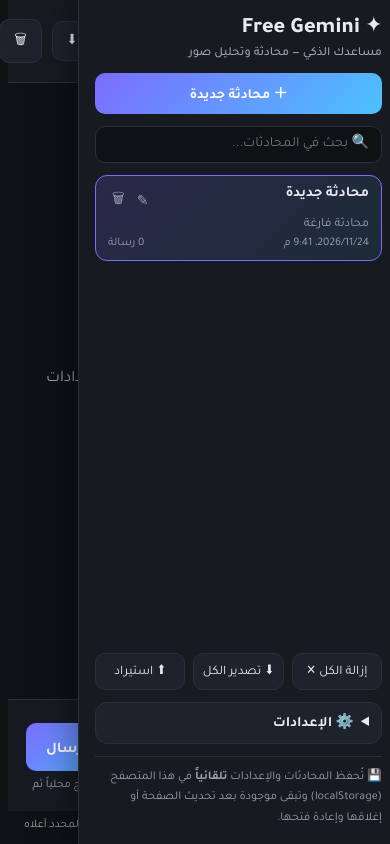
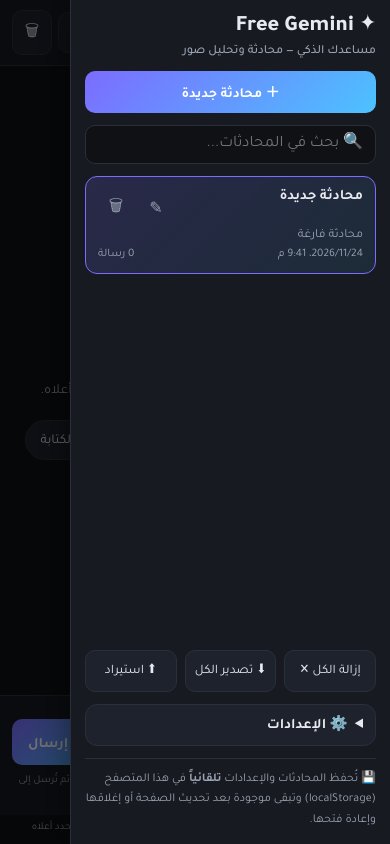
Before and after one commit to abuyasserahmed3-cyber/blank-app, a plain HTML site: page index.html in a window 390 px wide. Both pictures are taken after a click on the button "القائمة". Drawn offline with Linux system fonts and the light colour scheme.

Commit message:
📱 تحسين الواجهة للجوال/أندرويد
- قائمة جانبية منزلقة مع خلفية معتمة (إغلاق بالنقر خارجها أو Escape)
- أزرار لمس كبيرة 44px وخطوط حقول 16px لمنع التكبير التلقائي
- دعم safe-area وشريط الحالة + viewport-fit=cover و theme-color
- تخطيط مدمج للشاشات الصغيرة (<=380px) والأفقية القصيرة
- إخفاء عناصر غير ضرورية في الترويسة على الجوال

Co-authored-by: arena-agent <297053741+arena-agent@users.noreply.github.com>

```diff
--- a/index.html
+++ b/index.html
@@ -2,7 +2,11 @@
 <html lang="ar" dir="rtl">
 <head>
 <meta charset="UTF-8" />
-<meta name="viewport" content="width=device-width, initial-scale=1.0" />
+<meta name="viewport" content="width=device-width, initial-scale=1.0, viewport-fit=cover" />
+<meta name="theme-color" content="#0f1115" />
+<meta name="mobile-web-app-capable" content="yes" />
+<meta name="apple-mobile-web-app-capable" content="yes" />
+<meta name="apple-mobile-web-app-status-bar-style" content="black-translucent" />
 <title>Free Gemini — مساعدك الذكي</title>
 <link rel="preconnect" href="https://fonts.googleapis.com" />
 <link href="https://fonts.googleapis.com/css2?family=Tajawal:wght@400;500;700;800&family=IBM+Plex+Sans+Arabic:wght@400;500;600&display=swap" rel="stylesheet" />
@@ -13,12 +17,15 @@
     --user-bg:#2b2350; --assistant-bg:#1e222c; --danger:#ff6b6b; --success:#3ddc97;
     --radius:14px;
   }
-  *{box-sizing:border-box}
+  *{box-sizing:border-box; -webkit-tap-highlight-color:transparent}
   html,body{height:100%}
   body{
     margin:0; font-family:'Tajawal','IBM Plex Sans Arabic','Segoe UI',Tahoma,sans-serif;
-    background:var(--bg); color:var(--text); overflow:hidden;
+    background:var(--bg); color:var(--text); overflow:hidden; overflow-x:hidden;
+    overscroll-behavior:none;
   }
+  button, .chip, .conv-item{touch-action:manipulation}
+  .backdrop{display:none}
   .app{display:flex; height:100dvh; width:100%}
 
   /* ---------- Sidebar ---------- */
@@ -148,17 +155,78 @@
   }
   #toast.show{opacity:1; transform:translateX(50%) translateY(0)}
 
+  /* ---------- الجوال / أندرويد (شاشات صغيرة) ---------- */
   @media (max-width:860px){
-    aside{position:fixed; inset-inline-start:0; top:0; bottom:0; z-index:50; transform:translateX(100%); transition:.25s; box-shadow:0 0 40px rgba(0,0,0,.5)}
-    [dir="rtl"] aside{transform:translateX(100%)}
+    aside{
+      position:fixed; inset-inline-start:0; top:0; bottom:0; z-index:60;
+      width:min(320px,88vw); min-width:0;
+      transform:translateX(105%); transition:transform .28s ease;
+      box-shadow:0 0 40px rgba(0,0,0,.55);
+      padding:14px; padding-bottom:calc(14px + env(safe-area-inset-bottom));
+    }
     aside.open{transform:translateX(0)}
-    #menuBtn{display:inline-block}
-    .msg{max-width:94%}
-    header h2{max-width:30vw}
+    .backdrop{
+      display:block; position:fixed; inset:0; z-index:55;
+      background:rgba(0,0,0,.55); opacity:0; pointer-events:none; transition:opacity .25s;
+    }
+    .backdrop.show{opacity:1; pointer-events:auto}
+    #menuBtn{display:inline-flex; align-items:center; justify-content:center; min-width:44px; min-height:44px; padding:8px}
+
+    header{padding:10px 12px; gap:6px; flex-wrap:nowrap}
+    header h2{font-size:15px; max-width:34vw}
+    header .meta{display:none}
+    header .btn{min-width:40px; min-height:40px; padding:8px 10px; font-size:16px}
+    #saveStatus{font-size:11px}
+
+    #messages{padding:14px 12px; gap:12px}
+    .msg{max-width:93%}
+    .bubble{padding:11px 13px; font-size:14.5px; line-height:1.8}
+    .att-img{max-width:170px; max-height:170px}
+    .welcome{padding:12px}
+    .welcome .star{font-size:36px}
+    .welcome h1{font-size:24px}
+    .welcome p{font-size:14px}
+    .chip{padding:9px 14px; font-size:13.5px}
+
+    #composer{padding:10px 12px calc(8px + env(safe-area-inset-bottom))}
+    .composer-row{gap:8px}
+    textarea{font-size:16px; padding:11px 12px} /* 16px يمنع التكبير التلقائي في متصفحات الجوال */
+    #attachBtn{min-width:44px; min-height:44px; padding:10px}
+    #sendBtn{min-height:44px; padding:11px 16px; font-size:14.5px}
+    #stopBtn{min-height:44px; padding:11px 14px}
+    .hint{font-size:10.5px; line-height:1.6}
+    footer{font-size:10.5px; padding:6px 10px calc(10px + env(safe-area-inset-bottom))}
+
+    .search, .field input{font-size:16px} /* منع تكبير الحقول عند التركيز */
+    .icon-btn{min-width:36px; min-height:36px; font-size:16px}
+    .conv-item{padding:12px}
+    .btn{min-height:42px}
+    .pending img{width:56px; height:56px}
+    #toast{bottom:calc(18px + env(safe-area-inset-bottom)); font-size:13.5px}
+  }
+
+  /* هواتف صغيرة جداً */
+  @media (max-width:380px){
+    .brand{font-size:20px}
+    header h2{max-width:28vw; font-size:14px}
+    #saveStatus{display:none}
+    #sendBtn{padding:11px 12px}
+    .msg{max-width:96%}
+    .welcome h1{font-size:22px}
+  }
+
+  /* أجهزة أفقية قصيرة (وضع أفقي على الهاتف) */
+  @media (max-height:500px) and (max-width:900px){
+    .welcome .star{font-size:26px}
+    .welcome h1{font-size:20px; margin:4px 0}
+    .welcome p{font-size:13px; margin:3px 0}
+    #messages{padding:10px 12px}
+    textarea{max-height:90px}
   }
 </style>
 </head>
 <body>
+<div class="backdrop" id="backdrop"></div>
 <div class="app">
 
   <!-- ======= الشريط الجانبي: المحادثات + الإعدادات ======= -->
@@ -169,7 +237,7 @@
 
     <button class="btn btn-primary btn-block" id="newChatBtn">＋ محادثة جديدة</button>
 
-    <input class="search" id="searchInput" type="search" placeholder="🔍 بحث في المحادثات..." />
+    <input class="search" id="searchInput" type="search" enterkeyhint="search" placeholder="🔍 بحث في المحادثات..." />
 
     <div class="conv-list" id="convList"></div>
 
@@ -354,11 +422,15 @@ function createConversation(switchTo = true) {
   $("inputBox").focus();
   return conv;
 }
+function closeSidebar() {
+  $("sidebar").classList.remove("open");
+  $("backdrop").classList.remove("show");
+}
 function switchTo(id) {
   if (!conversations.find((c) => c.id === id)) return;
   activeId = id; pendingAttachments = [];
   saveAll(); renderAll();
-  $("sidebar").classList.remove("open");
+  closeSidebar();
 }
 function deleteConversation(id) {
   const conv = conversations.find((c) => c.id === id);
@@ -719,7 +791,12 @@ $("importFile").addEventListener("change", (e) => { if (e.target.files[0]) impor
 $("renameBtn").addEventListener("click", () => renameConversation(activeId));
 $("deleteOneBtn").addEventListener("click", () => deleteConversation(activeId));
 $("testBtn").addEventListener("click", testConnection);
-$("menuBtn").addEventListener("click", () => $("sidebar").classList.toggle("open"));
+$("menuBtn").addEventListener("click", () => {
+  const open = $("sidebar").classList.toggle("open");
+  $("backdrop").classList.toggle("show", open);
+});
+$("backdrop").addEventListener("click", closeSidebar);
+document.addEventListener("keydown", (e) => { if (e.key === "Escape") closeSidebar(); });
 $("sendBtn").addEventListener("click", sendMessage);
 $("stopBtn").addEventListener("click", () => abortCtrl && abortCtrl.abort());
 $("attachBtn").addEventListener("click", () => $("fileInput").click());
```
Also changed, not shown: 1 other file.
